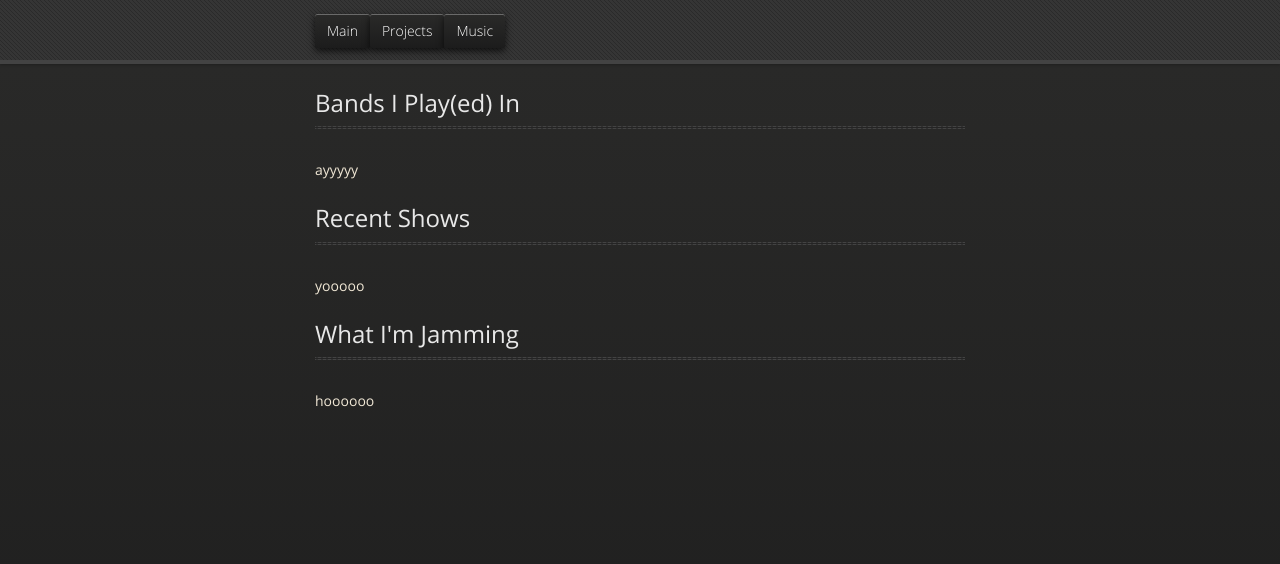
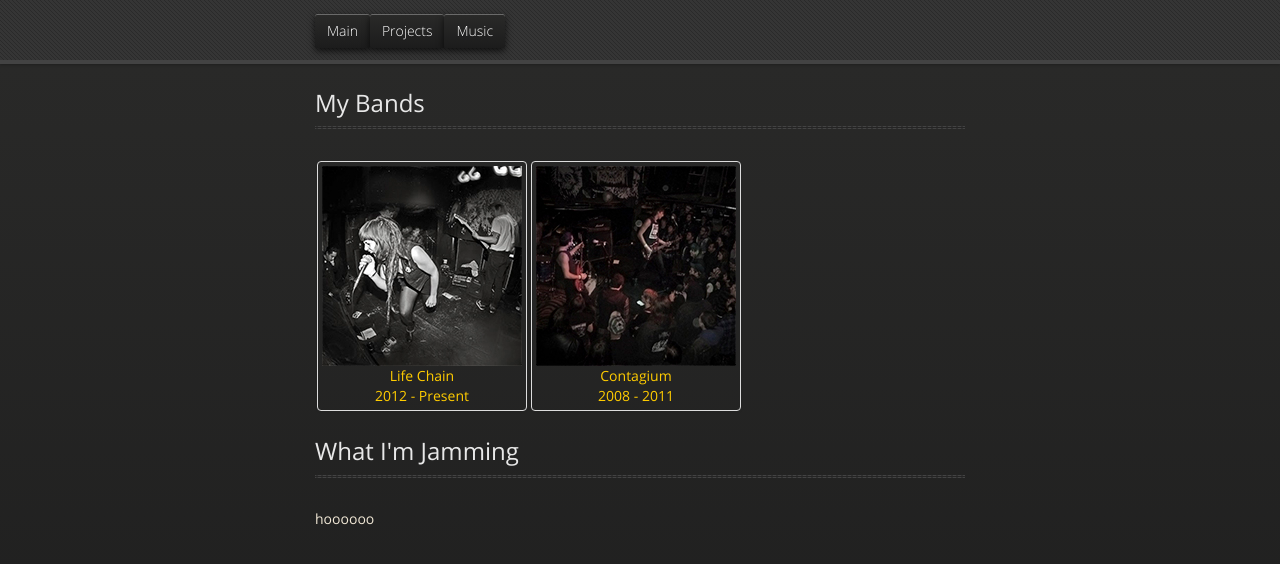
Before and after one commit to rbrt/rbrt.github.io, a Jekyll site: the page built from music/index.html, in a window 1280 px wide. Shown: the top 564 px of the page. Built offline with Jekyll 4.4.1, drawn with Linux system fonts in a browser that asks for light colours; nearby versions of some CDN libraries.

Commit message:
updated music page

```diff
--- a/music/index.html
+++ b/music/index.html
@@ -5,18 +5,27 @@ title: BeyondThunderdo.me - Music
 
 <section>
 	<div id="title">
-	<h2>Bands I Play(ed) In</h2>
+	<h2>My Bands</h2>
 	<hr>
 	</div>
 
-	ayyyyy
+	<div class="thumbnailrow">
+		<a href="http://lifechaindbeat.bandcamp.com/">
+		<div class="thumbnail">
+			<img src="/images/lifechainmontreal.jpg">
+			Life Chain <br>
+			2012 - Present
+		</div>
+		</a>
 
-	<div id="title">
-	<h2>Recent Shows</h2>
-	<hr>
+		<a href="http://contagiumcrust.blogspot.ca/">
+		<div class="thumbnail">
+			<img src="/images/contagiummontreal.jpg">
+			Contagium <br>
+			2008 - 2011
+		</div>
+		</a>
 	</div>
-
-	yooooo
 
 	<div id="title">
 	<h2>What I'm Jamming</h2>
```
Also changed, not shown: images/contagiummontreal.jpg (added), images/lifechainmontreal.jpg (added), 3 other files.
